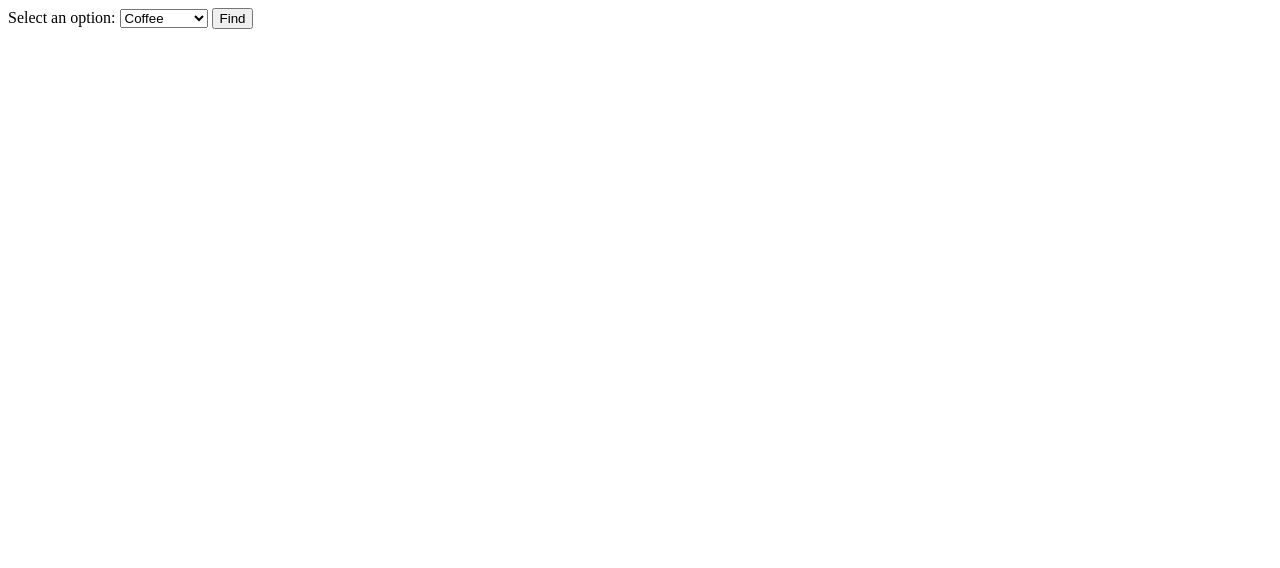
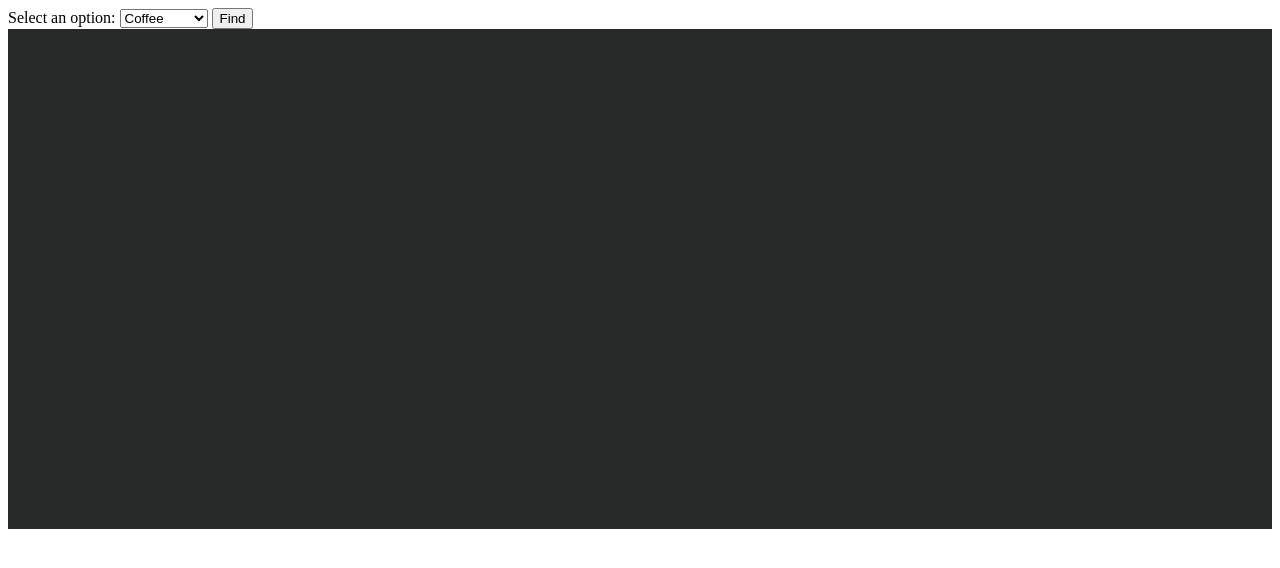
Before and after one commit to Doidae/js-12-making-an-interactive-map, a plain HTML site: page index.html in a window 1280 px wide. Drawn offline with Linux system fonts and the light colour scheme.

Commit message:
added map holder & added styles

```diff
--- a/index.html
+++ b/index.html
@@ -4,8 +4,11 @@
     <meta charset="UTF-8">
     <meta name="viewport" content="width=device-width, initial-scale=1.0">
     <title>Interactive Map</title>
-    <link rel="style" href="style.css">
-    <link rel="js" href="main.js">
+    <script src="main.js" defer></script>
+    <link rel="stylesheet" href="style.css">
+    <style>
+
+    </style>
 </head>
 <body>
     <div>
@@ -19,5 +22,9 @@
 
         <button onclick="getSelectedOption()">Find</button>
     </div>
+    <div id="Map-holder">
+        <!-- Hold the map here -->
+
+    </div>
 </body>
 </html>
--- a/style.css
+++ b/style.css
@@ -1,3 +1,4 @@
-option{
-    font-size: 300px;
+#Map-holder{
+    height: 500px;
+    background-color: rgb(40, 42, 42);
 }
```
Also changed, not shown: main.js (+9 -0 lines), package-lock.json (added).
